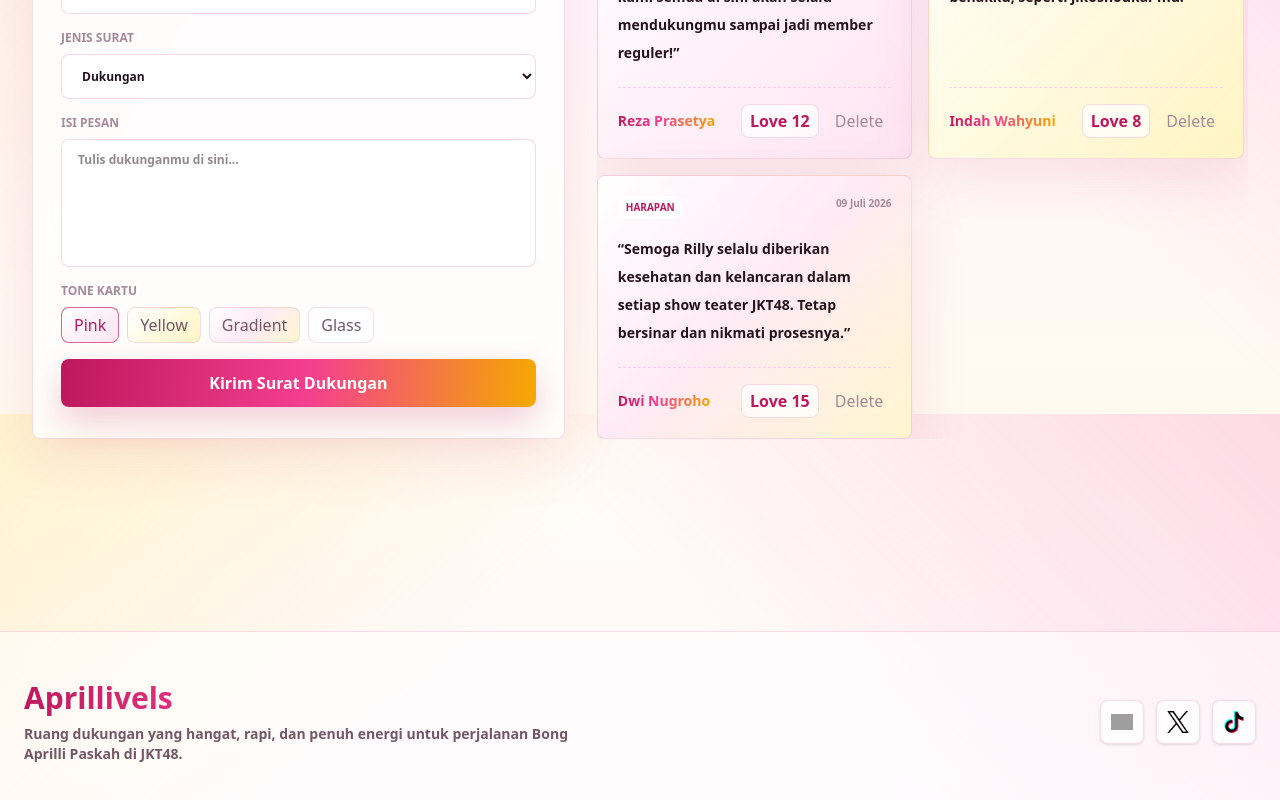
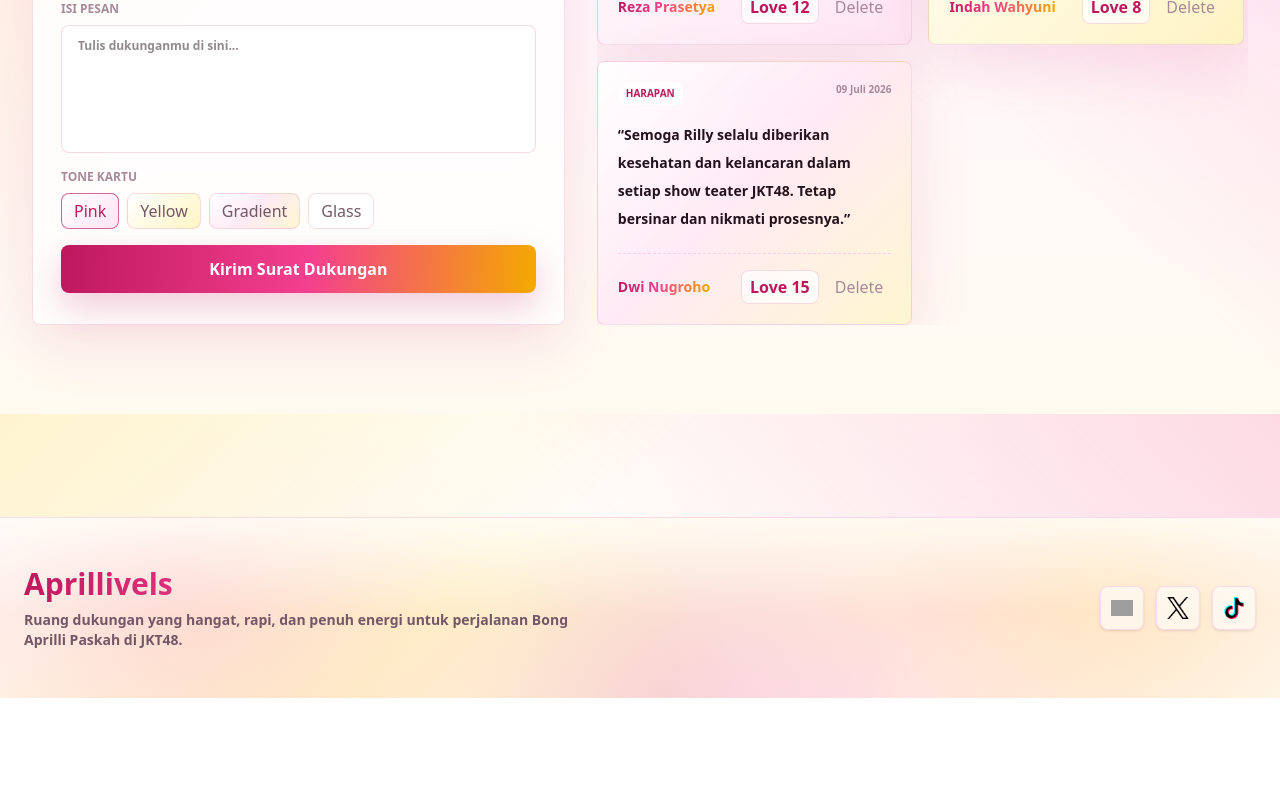
Before and after one commit to MikaGeshan/rilly-fansite, a Next.js app: page / in a window 1280 px wide. Shown: the part 1186-1986 px from the top of the page. After the commit the page ends 1884 px from the top, so only its background shows below. Built offline with nearby package versions, Linux system fonts and the light colour scheme; grey boxes are pictures that could not be loaded.

Commit message:
Fixing unmatched color

```diff
--- a/src/app/page.tsx
+++ b/src/app/page.tsx
@@ -45,10 +45,10 @@ export default function Home() {
         {/* Welcome Section */}
         <section className="relative -mt-20 min-h-[calc(100vh-1rem)] overflow-hidden bg-[linear-gradient(135deg,#fffdf7_0%,#fff4ca_34%,#ffe3f1_66%,#fff8fb_100%)]">
           <div className="absolute inset-0 bg-[radial-gradient(circle_at_18%_22%,rgba(244,63,143,0.24),transparent_30%),radial-gradient(circle_at_82%_18%,rgba(255,216,77,0.38),transparent_34%),radial-gradient(circle_at_58%_78%,rgba(190,24,93,0.12),transparent_34%)]" />
-          <div className="absolute inset-x-0 bottom-0 h-48 bg-[linear-gradient(180deg,transparent,rgba(255,253,247,0.95))]" />
+          <div className="absolute inset-x-0 bottom-0 h-24 bg-[linear-gradient(180deg,transparent,rgba(255,253,247,0.95))]" />
           <div className="absolute left-0 top-24 hidden h-px w-full bg-[linear-gradient(90deg,transparent,rgba(190,24,93,0.22),transparent)] md:block" />
 
-          <div className="relative z-10 mx-auto grid min-h-[calc(100vh-1rem)] max-w-7xl items-center gap-12 px-4 pb-20 pt-36 sm:px-6 lg:grid-cols-[0.92fr_1.08fr] lg:px-8">
+          <div className="relative z-10 mx-auto grid min-h-[calc(100vh-1rem)] max-w-7xl items-center gap-12 px-4 pb-8 pt-36 sm:px-6 lg:grid-cols-[0.92fr_1.08fr] lg:px-8">
             <motion.div
               initial={{ opacity: 0, y: 24 }}
               animate={{ opacity: 1, y: 0 }}
@@ -129,7 +129,7 @@ export default function Home() {
           </div>
         </section>
 
-        <section className="mx-auto max-w-7xl px-4 py-20 sm:px-6 lg:px-8">
+        <section className="mx-auto max-w-7xl px-4 pb-20 pt-0 sm:px-6 lg:px-8">
           <div className="section-rule mb-12" />
           <div className="grid gap-8 lg:grid-cols-[0.9fr_1.1fr]">
             <motion.div
--- a/src/components/common/footer.tsx
+++ b/src/components/common/footer.tsx
@@ -3,18 +3,30 @@ import Image from "next/image";
 
 export function Footer() {
   const socials = [
-    { href: "https://instagram.com/rilly.jkt48_", label: "Instagram", src: "/instagram.png" },
+    {
+      href: "https://instagram.com/rilly.jkt48_",
+      label: "Instagram",
+      src: "/instagram.png",
+    },
     { href: "https://x.com/Rilly_JKT48", label: "X", src: "/x.png" },
-    { href: "https://tiktok.com/@jkt48.rilly", label: "TikTok", src: "/tik-tok.png" },
+    {
+      href: "https://tiktok.com/@jkt48.rilly",
+      label: "TikTok",
+      src: "/tik-tok.png",
+    },
   ];
 
   return (
-    <footer className="mt-28 border-t border-[var(--line)] bg-white/55">
-      <div className="mx-auto flex max-w-7xl flex-col gap-8 px-4 py-12 sm:px-6 lg:flex-row lg:items-center lg:justify-between">
+    <footer className="relative mt-28 overflow-hidden border-t border-pink-200/60 bg-[linear-gradient(135deg,#fffdf7_0%,#fff4ca_36%,#ffe3f1_70%,#fff8fb_100%)]">
+      <div className="absolute inset-0 bg-[radial-gradient(circle_at_14%_20%,rgba(244,63,143,0.18),transparent_30%),radial-gradient(circle_at_86%_10%,rgba(255,216,77,0.34),transparent_34%),radial-gradient(circle_at_52%_100%,rgba(190,24,93,0.10),transparent_36%)]" />
+      <div className="absolute inset-x-0 top-0 h-24 bg-[linear-gradient(180deg,rgba(255,253,247,0.86),transparent)]" />
+
+      <div className="relative mx-auto flex max-w-7xl flex-col gap-8 px-4 py-12 sm:px-6 lg:flex-row lg:items-center lg:justify-between">
         <div>
           <p className="text-3xl font-black text-gradient">Aprillivels</p>
           <p className="mt-2 max-w-xl text-sm font-semibold text-[var(--muted)]">
-            Ruang dukungan yang hangat, rapi, dan penuh energi untuk perjalanan Bong Aprilli Paskah di JKT48.
+            Ruang dukungan yang hangat, rapi, dan penuh energi untuk perjalanan
+            Bong Aprilli Paskah di JKT48.
           </p>
         </div>
         <div className="flex items-center gap-3">
@@ -25,9 +37,15 @@ export function Footer() {
               target="_blank"
               rel="noopener noreferrer"
               aria-label={social.label}
-              className="grid h-11 w-11 place-items-center rounded-lg border border-[var(--line)] bg-white/75 shadow-sm transition hover:-translate-y-1 hover:shadow-md"
+              className="grid h-11 w-11 place-items-center rounded-lg border border-pink-200/70 bg-white/58 shadow-sm backdrop-blur transition hover:-translate-y-1 hover:bg-white/78 hover:shadow-md"
             >
-              <Image src={social.src} alt="" width={22} height={22} className="object-contain" />
+              <Image
+                src={social.src}
+                alt=""
+                width={22}
+                height={22}
+                className="object-contain"
+              />
             </a>
           ))}
         </div>
```
